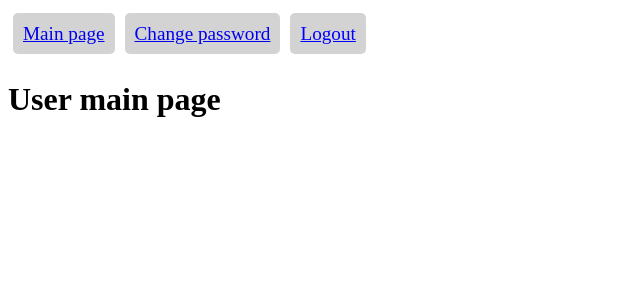
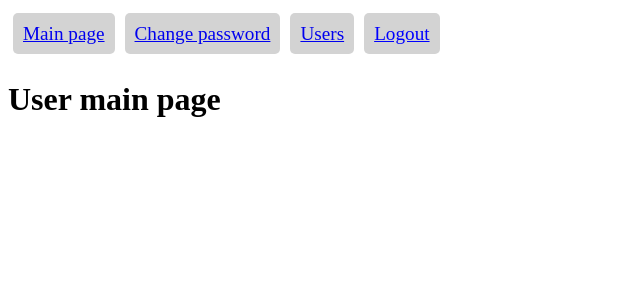
Before and after one commit to yadlouskin/SGSTestTask, a Django app: page /account/user/ in a window 1280 px wide. Shown: the top 300 px of the page, without its empty margins (0-640 px from the left). Run offline with Django 5.2, Linux system fonts and the light colour scheme; the visitor is signed in with stand-in values (Sample User, id 1).

Commit message:
Add permission required decorator and button Users
Now admin can add users using django admin,
But it has a sequrity bug - admin can create superuser and have full access
So, this logic will be rewrited

```diff
--- a/src/account/templates/account/main_user.html
+++ b/src/account/templates/account/main_user.html
@@ -2,6 +2,7 @@
 
 {% block mainmenu %}
 <div><a class="menu" href="{% url 'password_change' %}">Change password</a></div>
+<div><a class="menu" href="{% url 'admin' %}">Users</a></div>
 <div>
     <form method="post" onclick="this.submit();" action="{% url 'logout' %}">
         {% csrf_token %}
--- a/src/sgsproj/urls.py
+++ b/src/sgsproj/urls.py
@@ -16,6 +16,7 @@ Including another URLconf
 """
 from django.conf.urls.static import static
 from django.contrib import admin
+from django.contrib.auth.decorators import permission_required
 from django.urls import path, include
 
 from sgsproj import settings
@@ -23,6 +24,7 @@ from sgsproj import settings
 
 urlpatterns = [
     path('admin/', admin.site.urls),
+    path('admin/', permission_required(admin.site.urls), name='admin'),
     path('picts/', include('picts.urls')),
     path('account/', include('account.urls')),
 ]
```
